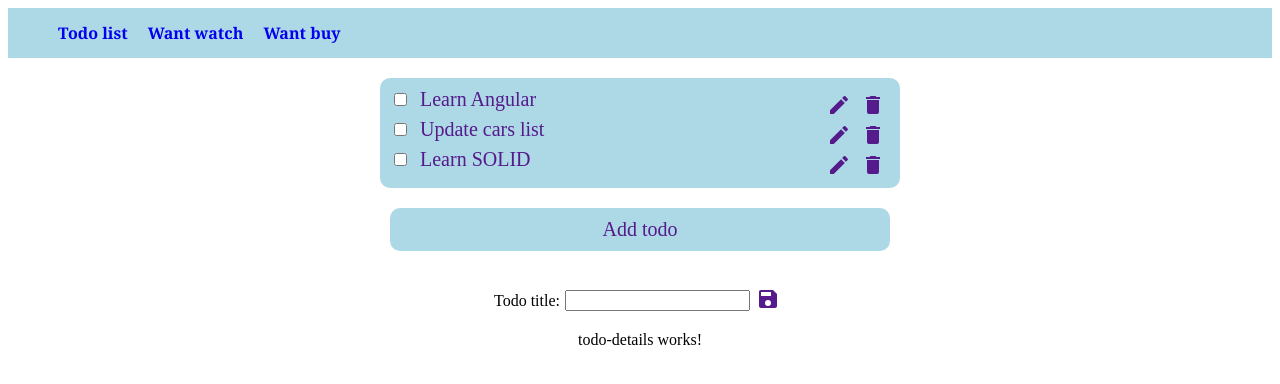
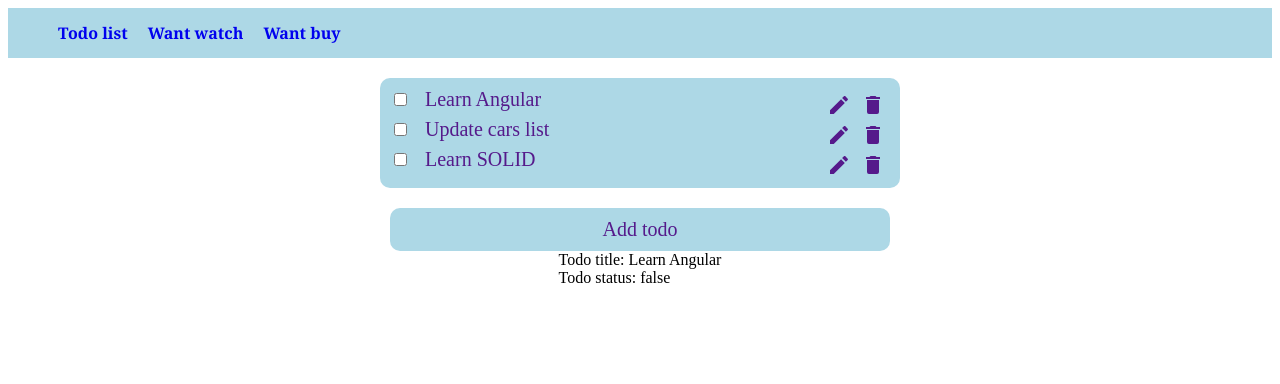
Before and after one commit to Backend-direction/Node-Angular, an Angular app in the folder front-client/: page /todo-list/todo/1 in a window 1280 px wide. Shown: the top 384 px of the page. Built offline with nearby package versions, Linux system fonts and the light colour scheme; a web font is replaced by a local one.

Commit message:
added template driven form

```diff
--- a/front-client/src/app/app.module.ts
+++ b/front-client/src/app/app.module.ts
@@ -1,6 +1,7 @@
 import { NgModule } from '@angular/core';
 import { BrowserModule } from '@angular/platform-browser';
 import { AppRoutingModule } from './app-routing.module';
+import { FormsModule } from '@angular/forms';
 import { TodoModule } from './todo/todo.module';
 
 import { AppComponent } from './app.component';
@@ -13,7 +14,8 @@ import { DashboardComponent } from './dashboard/dashboard.component';
   imports: [
     BrowserModule,
     AppRoutingModule,
-    TodoModule
+    TodoModule,
+    FormsModule
   ],
   providers: [],
   bootstrap: [AppComponent]
--- a/front-client/src/app/services/todo.service.ts
+++ b/front-client/src/app/services/todo.service.ts
@@ -1,9 +1,7 @@
 import { Injectable } from '@angular/core';
 import { Todo } from '../interfaces/todo';
 
-@Injectable({
-  providedIn: 'root',
-})
+@Injectable()
 export class TodoService {
   todos: Todo[] = [
     { id: 1, name: 'Learn Angular', isDone: false},
@@ -13,6 +11,10 @@ export class TodoService {
 
   getAllItems(): Todo[] {
     return this.todos;
+  }
+
+  getItemById(id:number): Todo | undefined {
+    return this.todos.find(todo => todo.id === id)
   }
 
   add(name: string) {
--- a/front-client/src/app/todo/list/app-todo-list.component.html
+++ b/front-client/src/app/todo/list/app-todo-list.component.html
@@ -10,27 +10,32 @@
     </li>
   </ul>
   <button
+  *ngIf="!isFormVisible"
+  (click)="showAddForm()"
    class="todo__list__btn--add"
   >
     Add todo
   </button>
   <form
-    action="#"
+    *ngIf="isFormVisible"
+    #f="ngForm"
     class="todo_add__form"
+    (ngSubmit)="addTodo(f)"
   >
   <div class="todo_add__form__control">
     <label for="name">Todo title:</label>
     <input
-      #todo
+      ngModel
+      #title="ngModel"
       class="todo_add__form__control--name"
+      autofocus
       type="text"
       name="name"
       id="name"
     />
     <button
-      type="button"
+      type="submit"
       class=todo_add__form__btn--add
-      (click)=addTodo(todo.value)
     >
       <svg style="width:24px;height:24px" viewBox="0 0 24 24">
         <path fill="currentColor" d="M15,9H5V5H15M12,19A3,3 0 0,1 9,16A3,3 0 0,1 12,13A3,3 0 0,1 15,16A3,3 0 0,1 12,19M17,3H5C3.89,3 3,3.9 3,5V19A2,2 0 0,0 5,21H19A2,2 0 0,0 21,19V7L17,3Z" />
--- a/front-client/src/app/todo/list/app-todo-list.component.ts
+++ b/front-client/src/app/todo/list/app-todo-list.component.ts
@@ -1,6 +1,7 @@
 import { Component, OnInit } from '@angular/core';
 import { Todo } from '../../interfaces/todo';
 import { TodoService } from '../../services/todo.service';
+import { NgForm } from '@angular/forms';
 
 @Component({
   selector: 'app-todo-list',
@@ -10,6 +11,8 @@ import { TodoService } from '../../services/todo.service';
 export class AppTodoList implements OnInit {
 
   toDoItems: Todo[] = [];
+  todoTitle: string;
+  isFormVisible: boolean;
 
   constructor(public TodoService: TodoService) {}
 
@@ -17,7 +20,13 @@ export class AppTodoList implements OnInit {
     this.toDoItems = this.TodoService.getAllItems();
   }
 
-  addTodo(name: string) {
-    this.toDoItems = this.TodoService.add(name);
+  showAddForm() {
+    this.isFormVisible = true;
+  }
+
+  addTodo(form: NgForm) {
+    this.toDoItems = this.TodoService.add(form.value.name);
+    form.reset();
+    this.isFormVisible = false;
   }
 }
--- a/front-client/src/app/todo/todo-details/todo-details.component.html
+++ b/front-client/src/app/todo/todo-details/todo-details.component.html
@@ -1 +1,4 @@
-<p>todo-details works!</p>
+<div *ngIf="todo">
+  <div>Todo title: {{ todo.name }}</div>
+  <div>Todo status: {{ todo.isDone }}</div>
+</div>
--- a/front-client/src/app/todo/todo-details/todo-details.component.ts
+++ b/front-client/src/app/todo/todo-details/todo-details.component.ts
@@ -1,4 +1,8 @@
 import { Component, OnInit } from '@angular/core';
+import { ActivatedRoute, Params } from '@angular/router';
+import { Todo } from '../../interfaces/todo';
+
+import { TodoService } from '../../services/todo.service';
 
 @Component({
   selector: 'app-todo-details',
@@ -6,10 +10,19 @@ import { Component, OnInit } from '@angular/core';
   styleUrls: ['./todo-details.component.scss']
 })
 export class TodoDetailsComponent implements OnInit {
+  todo: Todo | undefined;
 
-  constructor() { }
+  constructor(
+    private todoService: TodoService,
+    private activatedRoute: ActivatedRoute,
+    ) { }
 
   ngOnInit(): void {
+    this.activatedRoute.params.forEach((params: Params) => {
+      let id = +params['id'];
+      this.todo = this.todoService.getItemById(id);
+    })
+
   }
 
 }
--- a/front-client/src/app/todo/todo.module.ts
+++ b/front-client/src/app/todo/todo.module.ts
@@ -1,6 +1,9 @@
 import { NgModule } from '@angular/core';
 import { BrowserModule } from '@angular/platform-browser';
 import { TodoRoutingModule } from './todo-routing.module';
+import { FormsModule }   from '@angular/forms';
+
+import { TodoService } from '../services/todo.service';
 
 import { AppTodoList } from './list/app-todo-list.component';
 import { TodoComponent } from './todo/todo.component';
@@ -15,8 +18,9 @@ import { TodoDetailsComponent } from './todo-details/todo-details.component';
   imports: [
     BrowserModule,
     TodoRoutingModule,
+    FormsModule,
   ],
-  providers: [],
+  providers: [TodoService],
   bootstrap: []
 })
 export class TodoModule { }
--- a/front-client/src/app/todo/todo/todo.component.html
+++ b/front-client/src/app/todo/todo/todo.component.html
@@ -1,9 +1,12 @@
 <div class="todo__container">
-  <div
-    (click)="openTodoDatail()"
-  >
+  <div>
     <input type="checkbox">
-    <span class="todo__item_name">{{ todo.name }}</span>
+    <span
+      class="todo__item_name"
+      (click)="openTodoDatail()"
+    >
+      {{ todo.name }}
+    </span>
   </div>
   <div class="todo__item_action__wrapper">
     <div
--- a/front-client/src/app/todo/todo/todo.component.scss
+++ b/front-client/src/app/todo/todo/todo.component.scss
@@ -12,6 +12,7 @@
 
     &_name {
       padding-left: 10px;
+      cursor: pointer;
     }
 
     &_action__wrapper {
```
